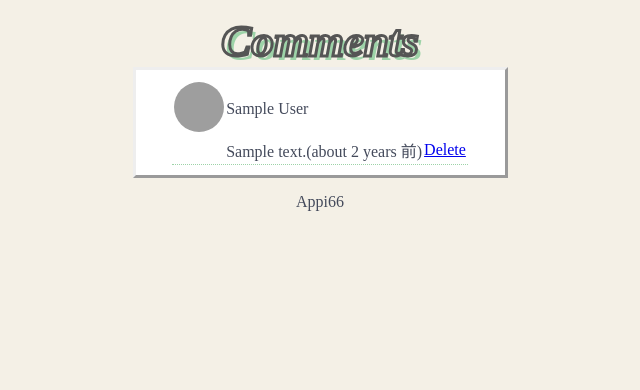
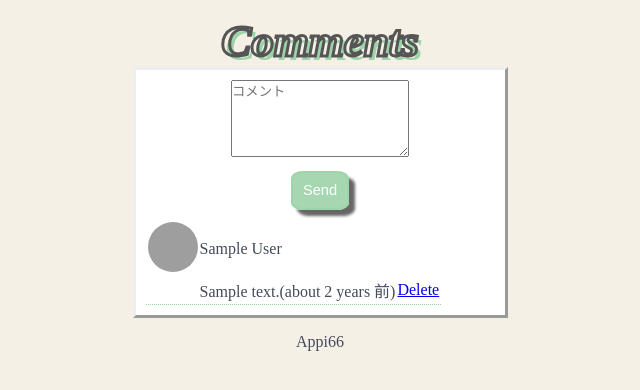
Before and after one commit to Appi66/My_Closet, a Rails app: page /post_images/1/post_comments in a window 1280 px wide. Shown: the part 70-460 px from the top of the page, without its empty margins (320-960 px from the left). Run offline with Rails 7, Linux system fonts and the light colour scheme; a user stored in the database is signed in; tables that the repository leaves empty hold one stand-in row (values such as "Sample post"); style sheets or scripts are compiled from the project's sources; some libraries are stand-ins or nearby versions; grey boxes are pictures that could not be loaded.

Commit message:
[Update]コメントフォームの位置

```diff
--- a/app/assets/stylesheets/application.css
+++ b/app/assets/stylesheets/application.css
@@ -332,8 +332,8 @@ dd {
 
 .comment {
   border-bottom: dotted 1px #9dd3a8;
-  margin-left: auto;
-  margin-right: auto;
+  /*margin-left: auto;*/
+  /*margin-right: auto;*/
 }
 
 .category {
@@ -343,3 +343,7 @@ dd {
   padding: 5px;
 
 }
+
+.left {
+  text-align: left;
+}
--- a/app/controllers/post_comments_controller.rb
+++ b/app/controllers/post_comments_controller.rb
@@ -2,6 +2,7 @@ class PostCommentsController < ApplicationController
 
   def index
     @post_image = PostImage.find(params[:post_image_id])
+    @post_comment = PostComment.new
   end
 
 
@@ -26,7 +27,7 @@ class PostCommentsController < ApplicationController
 
   def destroy
     PostComment.find(params[:id]).destroy
-    redirect_to post_image_path(params[:post_image_id])
+    redirect_to post_image_post_comments_path(params[:post_image_id])
   end
 
 
--- /dev/null
+++ b/app/views/post_comments/_comments.html.erb
@@ -0,0 +1,18 @@
+<% post_image.post_comments.each do |post_comment| %>
+      <table class="comment">
+        <tr>
+          <td><%= image_tag post_comment.user.get_profile_image(50,50), class: "profile-image" %></td>
+          <td><%= post_comment.user.name %></td>
+          <td></td>
+        </tr>
+        <tr>
+          <td></td>
+          <td><%= post_comment.comment %><%= "(#{time_ago_in_words(post_comment.created_at)} 前)" %></td>
+          <td>
+            <% if post_comment.user == current_user %>
+              <%= link_to "Delete", post_image_post_comment_path(post_comment.post_image, post_comment), method: :delete %>
+            <% end %>
+          </td>
+        </tr>
+      </table>
+<% end %>
--- a/app/views/post_comments/_form.html.erb
+++ b/app/views/post_comments/_form.html.erb
@@ -1,8 +1,6 @@
-<%= link_to post_image_post_comments_path(post_image.id) do %>
-    コメント<%= post_image.post_comments.count %>件
+
+<%= flash[:alert] %>
+<%= form_with model: [post_image, post_comment],local: false do |f| %></p>
+  <p class="center"><%= f.text_area :comment, rows: '5', placeholder: "コメント", id: "new_comment" %></p>
+  <p class="center"><%= f.submit "Send", class: "submit" %></p>
 <% end %>
-<%= flash[:alert] %>
-<%= form_with model: [post_image, post_comment],local: false do |f| %>
-  <%= f.text_area :comment, rows: '5', placeholder: "コメント", id: "new_comment" %>
-  <%= f.submit "Send" %>
-<% end %>
--- a/app/views/post_comments/create.js.erb
+++ b/app/views/post_comments/create.js.erb
@@ -1,2 +1,3 @@
 $("#comment_form").html("<%= j(render 'post_comments/form', post_image: @post_image, post_comment: @comment) %>");
 $("#new_comment").val('');
+$("#comments_area").html("<%= j(render 'post_comments/comments', post_image: @post_image) %>");
--- a/app/views/post_comments/index.html.erb
+++ b/app/views/post_comments/index.html.erb
@@ -1,28 +1,12 @@
 <div class="flame">
   <h2 class="heading">Comments</h2>
   <div class="show-card">
+      <div id="comment_form">
+        <%= render 'post_comments/form', post_image: @post_image, post_comment: @post_comment %>
+      </div>
+      <div id="comments_area">
+        <%= render 'post_comments/comments', post_image: @post_image %>
+      </div>
 
-    <% @post_image.post_comments.each do |post_comment| %>
-      <table class="comment">
-        <tr>
-          <td><%= image_tag post_comment.user.get_profile_image(50,50), class: "profile-image" %></td>
-          <td><%= post_comment.user.name %></td>
-          <td></td>
-        </tr>
-        <tr>
-          <td></td>
-          <td><%= post_comment.comment %><%= "(#{time_ago_in_words(post_comment.created_at)} 前)" %></td>
-          <td>
-            <% if post_comment.user == current_user %>
-              <%= link_to "Delete", post_image_post_comment_path(post_comment.post_image, post_comment), method: :delete %>
-            <% end %>
-          </td>
-        </tr>
-
-      </table>
-
-
-
-    <% end %>
   </div>
 </div>
```
Also changed, not shown: app/views/post_images/show.html.erb (+7 -6 lines).
